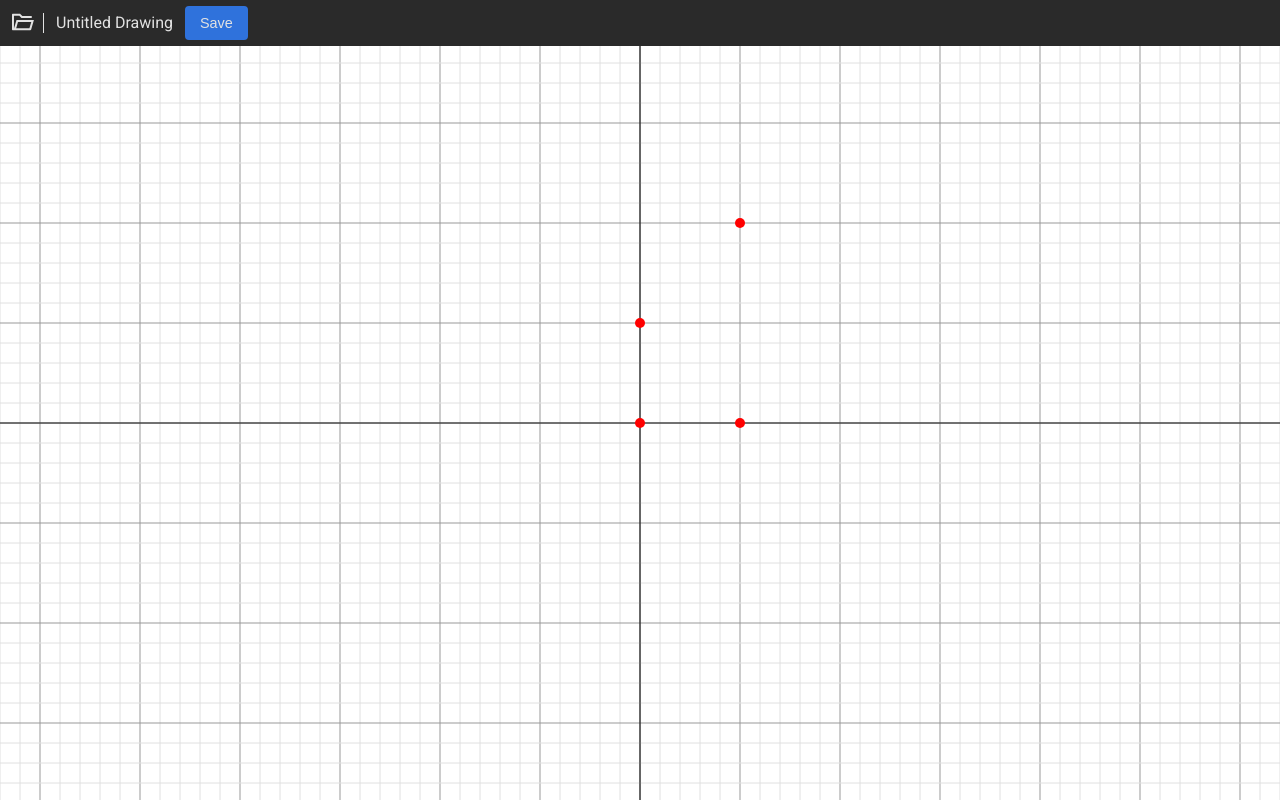
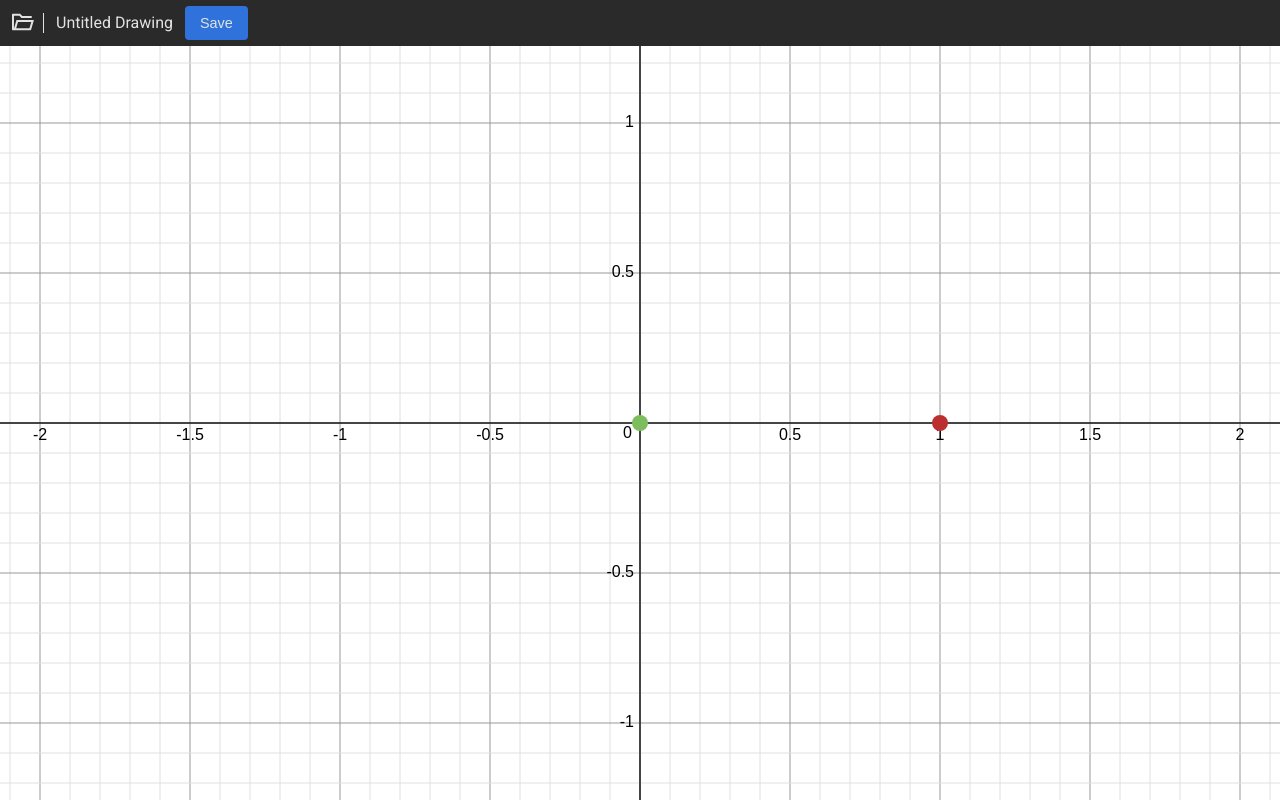
Before and after one commit to YushiPy/MAC0350, a plain HTML site: page ProjetoIndividual/index.html in a window 1280 px wide. Drawn offline with Linux system fonts and the light colour scheme.

Commit message:
Desenhando números nos eixos

```diff
--- a/ProjetoIndividual/script.js
+++ b/ProjetoIndividual/script.js
@@ -17,7 +17,7 @@ const resize_observer = new ResizeObserver(() => {
 resize_observer.observe(canvas);
 
 let camera_center = { x: 0, y: 0 };
-let units_to_pixels = 100; // 1 unit = `unit_to_pixels` pixels
+let units_to_pixels = 300; // 1 unit = `unit_to_pixels` pixels
 
 let mouse_held = false; // Left mouse button is held down or not
 let mouse_location = { x: 0, y: 0 }; // Mouse location in screen coordinates (pixels)
@@ -28,12 +28,11 @@ let scroll_sensitivity = 0.0005; // How much the camera zooms in/out when scroll
 // we adjust the number of grid lines based on the zoom level to achieve this
 let min_grid_spacing = 83;
 
-let points = [
-	{ x: 0, y: 0 },
-	{ x: 1, y: 0 },
-	{ x: 0, y: 1 },
-	{ x: 1, y: 2 },
-]
+
+let startPoint = { x: 0, y: 0};
+let targetPoint = { x: 1, y: 0};
+
+
 
 function canvas_center() {
 	return {
@@ -92,7 +91,7 @@ function fix_coordinates(x, y) {
 	return [x, y];
 }
 
-function draw_line(x1, y1, x2, y2, color = "black") {
+function draw_line(x1, y1, x2, y2, color = "black", lineWidth = 1) {
 
 	ctx.beginPath();
 
@@ -105,9 +104,20 @@ function draw_line(x1, y1, x2, y2, color = "black") {
 	ctx.moveTo(p1.x, p1.y);
 	ctx.lineTo(p2.x, p2.y);
 	ctx.strokeStyle = color;
+	ctx.lineWidth = lineWidth;
 	ctx.stroke();
 }
 
+function draw_point(x, y, radius, color = "black") {
+
+	ctx.beginPath();
+
+	const p = world_to_canvas(x, y);
+
+	ctx.arc(p.x, p.y, radius, 0, Math.PI * 2);
+	ctx.fillStyle = color;
+	ctx.fill();
+}
 
 function get_grid_scale(minimum_grid_spacing = min_grid_spacing) {
 	/*
@@ -156,6 +166,8 @@ function draw_grid(minimum_grid_spacing, grid_color, sub_grid_color) {
 	const half_width = canvas.offsetWidth / 2 / units_to_pixels;
 	const half_height = canvas.offsetHeight / 2 / units_to_pixels;
 
+	let number_text_font = "16px Arial";
+
 	let x_start = Math.floor((camera_center.x - half_width) / grid_scale) * grid_scale;
 
 	const canvas_right = camera_center.x + half_width;
@@ -163,9 +175,33 @@ function draw_grid(minimum_grid_spacing, grid_color, sub_grid_color) {
 	const canvas_top = camera_center.y + half_height;
 	const canvas_bottom = camera_center.y - half_height;
 
+	let text_fixed_y = world_to_canvas(0, 0).y + 3;
+	let text_horizontal_color = "#000000";
+
+	if (text_fixed_y < 0) {
+		text_fixed_y = 2;
+		text_horizontal_color = "#7a7a7a";
+	} else if (text_fixed_y > canvas.offsetHeight - 20) {
+		text_fixed_y = canvas.offsetHeight - 20;
+		text_horizontal_color = "#7a7a7a";
+	} else {
+		text_fixed_y += 2;
+	}
+
 	while (x_start < camera_center.x + half_width) {
 
 		draw_line(x_start, canvas_bottom, x_start, canvas_top, grid_color);
+
+		// Write number next to the grid line
+		if (Math.abs(x_start) > 1e-10) {
+
+			const text_x = world_to_canvas(x_start, 0).x;
+			ctx.fillStyle = text_horizontal_color;
+			ctx.font = number_text_font;
+			ctx.textAlign = "center";
+			ctx.textBaseline = "top";
+			ctx.fillText(x_start.toString(), text_x, text_fixed_y);
+		}
 
 		for (let i = 0; i < sub_grid_count; i++) {
 			const sub_grid_x = x_start + grid_scale * (i + 1) / (sub_grid_count + 1);
@@ -175,11 +211,40 @@ function draw_grid(minimum_grid_spacing, grid_color, sub_grid_color) {
 		x_start += grid_scale;
 	}
 
+	let text_fixed_x = world_to_canvas(0, 0).x - 8;
+	let text_vertical_color = "#000000";
+
+	if (text_fixed_x < 20) {
+		text_fixed_x = -1;
+		text_vertical_color = "#7a7a7a";
+	} else if (text_fixed_x > canvas.offsetWidth - 8) {
+		text_fixed_x = canvas.offsetWidth - 8;
+		text_vertical_color = "#7a7a7a";
+	} else {
+		text_fixed_x += 2;
+	}
+
 	let y_start = Math.floor((camera_center.y - half_height) / grid_scale) * grid_scale;
 
 	while (y_start < camera_center.y + half_height) {
 
 		draw_line(canvas_left, y_start, canvas_right, y_start, grid_color);
+
+		// Write number next to the grid line
+		if (Math.abs(y_start) > 1e-10) {
+
+			const text_y = world_to_canvas(0, y_start).y;
+			ctx.fillStyle = text_vertical_color;
+			ctx.font = number_text_font;
+			ctx.textAlign = "right";
+			let text_x = text_fixed_x;
+			if (text_fixed_x == -1) {
+				ctx.textAlign = "left";
+				text_x = 10;
+			}
+			ctx.textBaseline = "middle";
+			ctx.fillText(y_start.toString(), text_x, text_y);
+		}
 
 		for (let i = 0; i < sub_grid_count; i++) {
 			const sub_grid_y = y_start + grid_scale * (i + 1) / (sub_grid_count + 1);
@@ -188,6 +253,19 @@ function draw_grid(minimum_grid_spacing, grid_color, sub_grid_color) {
 
 		y_start += grid_scale;
 	}
+
+	// Draw 0 on bottom left corner:
+
+	let zero_position = world_to_canvas(0, 0);
+
+	let zero_x = zero_position.x - 8;
+	let zero_y = zero_position.y + 3;
+
+	ctx.fillStyle = "black";
+	ctx.font = number_text_font;
+	ctx.textAlign = "right";
+	ctx.textBaseline = "top";
+	ctx.fillText("0", zero_x, zero_y);
 }
 
 function draw() {
@@ -202,24 +280,16 @@ function draw() {
 	draw_grid(min_grid_spacing, gridColor, subGridColor);
 
 	// Draw main axis
-	draw_line(0, Number.NEGATIVE_INFINITY, 0, Number.POSITIVE_INFINITY);
-	draw_line(Number.NEGATIVE_INFINITY, 0, Number.POSITIVE_INFINITY, 0, axisColor);
+	draw_line(0, Number.NEGATIVE_INFINITY, 0, Number.POSITIVE_INFINITY, axisColor, 1.5);
+	draw_line(Number.NEGATIVE_INFINITY, 0, Number.POSITIVE_INFINITY, 0, axisColor, 1.5);
 
-	for (const point of points) {
+	const startPointColor = style.getPropertyValue("--start-point-color").trim();
+	const targetPointColor = style.getPropertyValue("--target-point-color").trim();
 
-		const x = point.x;
-		const y = point.y;
+	const pointRadius = parseFloat(style.getPropertyValue("--point-radius"));
 
-		ctx.beginPath();
-		ctx.arc(
-			canvas.offsetWidth / 2 + (x - camera_center.x) * units_to_pixels,
-			canvas.offsetHeight / 2 - (y - camera_center.y) * units_to_pixels,
-			5, 0, Math.PI * 2
-		);
-
-		ctx.fillStyle = "red";
-		ctx.fill();
-	}
+	draw_point(startPoint.x, startPoint.y, pointRadius, startPointColor);
+	draw_point(targetPoint.x, targetPoint.y, pointRadius, targetPointColor);
 }
 
 
--- a/ProjetoIndividual/style.css
+++ b/ProjetoIndividual/style.css
@@ -9,6 +9,11 @@
 	--axis-color: #191919;
 	--grid-color: #999999;
 	--sub-grid-color: #E0E0E0;
+
+	--start-point-color: rgb(124, 189, 93);
+	--target-point-color: rgb(188, 47, 47);
+
+	--point-radius: 8px;
 
 	--button-light-color: #F2F4F5;
 	--button-accent-color: rgb(47, 114, 220);
```
